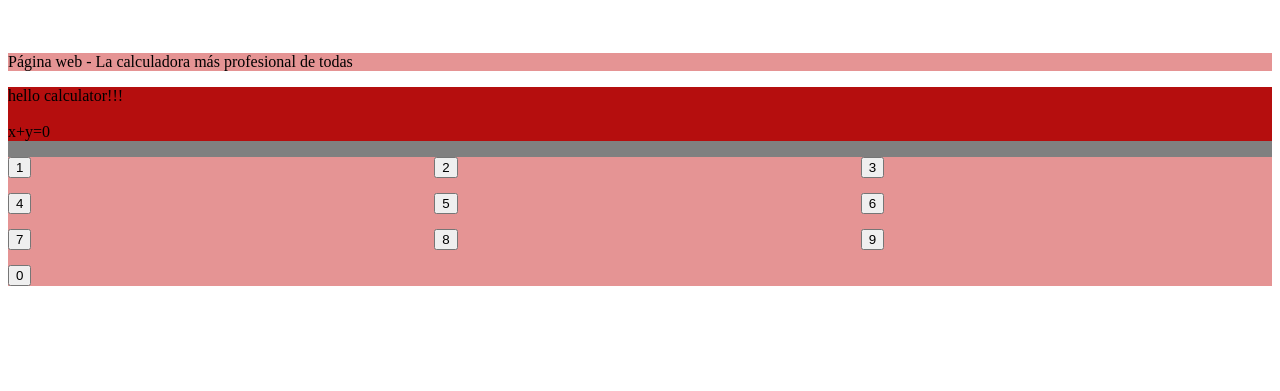
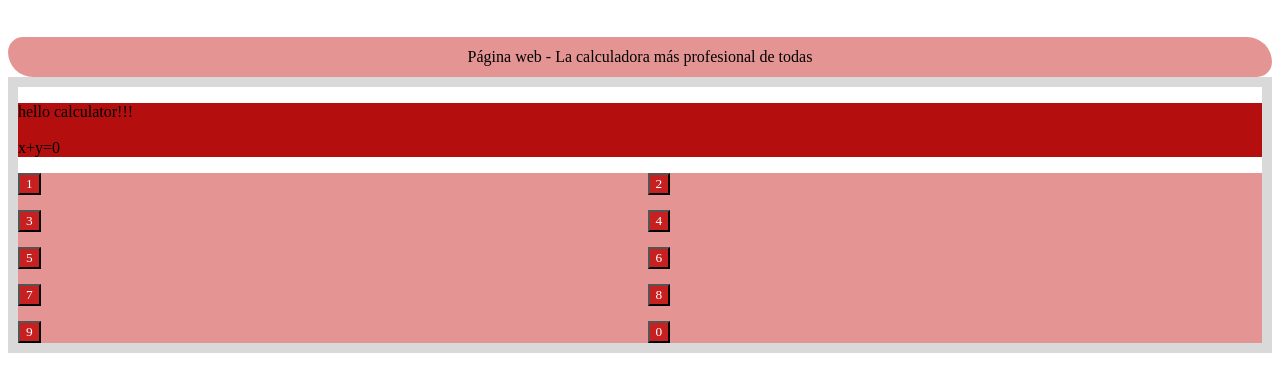
Before and after one commit to Du0073/TalentoTechFS1, a plain HTML site: page index.html in a window 1280 px wide. Shown: the part 61-452 px from the top of the page. Drawn offline with Linux system fonts and the light colour scheme; a web font is replaced by a local one.

Commit message:
second commit

```diff
--- a/index.html
+++ b/index.html
@@ -11,7 +11,7 @@
 <body>
     <h1>Primera calculadora (solo el html)</h1>
     <br>
-    <div>
+    <div class="title">
       <p>Página web - La calculadora más profesional de todas</p>
     </div>
     <section id="calculadora", class="calculadora">
@@ -22,16 +22,16 @@
         </p>
       </div>
       <div id="teclado", class="grid-keyboard">
-        <div class="grid-item"><button>1</button></div>
-        <div class="grid-item"><button>2</button></div>
-        <div class="grid-item"><button>3</button></div>
-        <div class="grid-item"><button>4</button></div>
-        <div class="grid-item"><button>5</button></div>
-        <div class="grid-item"><button>6</button></div>
-        <div class="grid-item"><button>7</button></div>
-        <div class="grid-item"><button>8</button></div>
-        <div class="grid-item"><button>9</button></div>
-        <div class="grid-item"><button>0</button></div>
+        <div class="grid-button"><button>1</button></div>
+        <div class="grid-button"><button>2</button></div>
+        <div class="grid-button"><button>3</button></div>
+        <div class="grid-button"><button>4</button></div>
+        <div class="grid-button"><button>5</button></div>
+        <div class="grid-button"><button>6</button></div>
+        <div class="grid-button"><button>7</button></div>
+        <div class="grid-button"><button>8</button></div>
+        <div class="grid-button"><button>9</button></div>
+        <div class="grid-button"><button>0</button></div>
       </div>
       <div id="instrucciones", class="instrucciones"></div>
     </section>
--- a/style.css
+++ b/style.css
@@ -13,8 +13,20 @@ div{
 p {
     font-family: 'Irish Grover';
 }
+.title{
+    border-radius: 15px 25px;
+    display: flex;
+    justify-content: center;
+    align-items: center;
+    /*
+    text-align: center;
+    vertical-align: middle;
+    */
+    height: 40px;
+}
 .calculadora{
-    background-color: gray;
+
+    border: 10px solid #D9D9D9;
 }
 .pantalla{
     background-color: rgba(181,14,14,1);
@@ -25,5 +37,21 @@ p {
 .grid-keyboard{
     display: grid;
     gap: 15px 15px;
-    grid-template-columns: repeat(3, 1fr);
+    grid-template-columns: repeat(2, 1fr);
+    font-family: 'Irish Grover';
 }
+/*
+.grid-button{
+    background-color: #222;
+    font-family: 'Irish Grover';
+}
+*/
+button{
+    background-color: #c72020;
+    font-family: 'Irish Grover';
+    color: #FFF;
+}
+
+/*
+- Por que en hex aparecen 6 caracteres ? ej. #D9D9D9;
+*/
```
